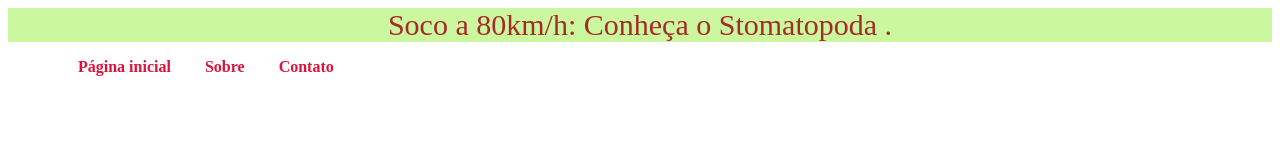
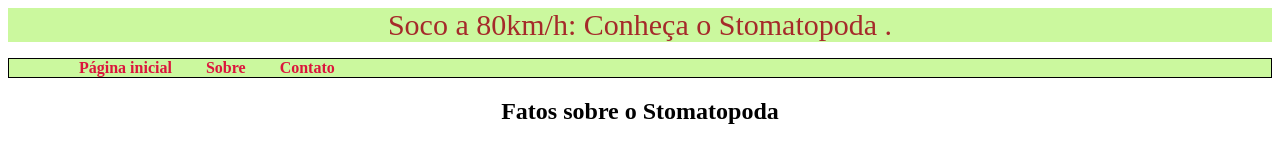
Before and after one commit to AllineFranciely/introducao-a-html-e-css.4, a plain HTML site: page index.html in a window 1280 px wide. Drawn offline with Linux system fonts and the light colour scheme.

Commit message:
Requisito 3

```diff
--- a/index.html
+++ b/index.html
@@ -15,5 +15,8 @@
             <li> <a heref=""> <strong>Contato</strong> </a> </li>
         </ul>
     </nav>
+    <article>
+        <h2 id="fato">Fatos sobre o Stomatopoda</h2>
+    </article>
   </body>
 </html>
--- a/style.css
+++ b/style.css
@@ -16,3 +16,11 @@
 #navegação li:active {
     color: black;
 }
+#navegação {
+    border: 1px solid;
+    background-color: rgb(203, 248, 158);
+}
+#fato {
+    color: black;
+    text-align: center;
+}
```
